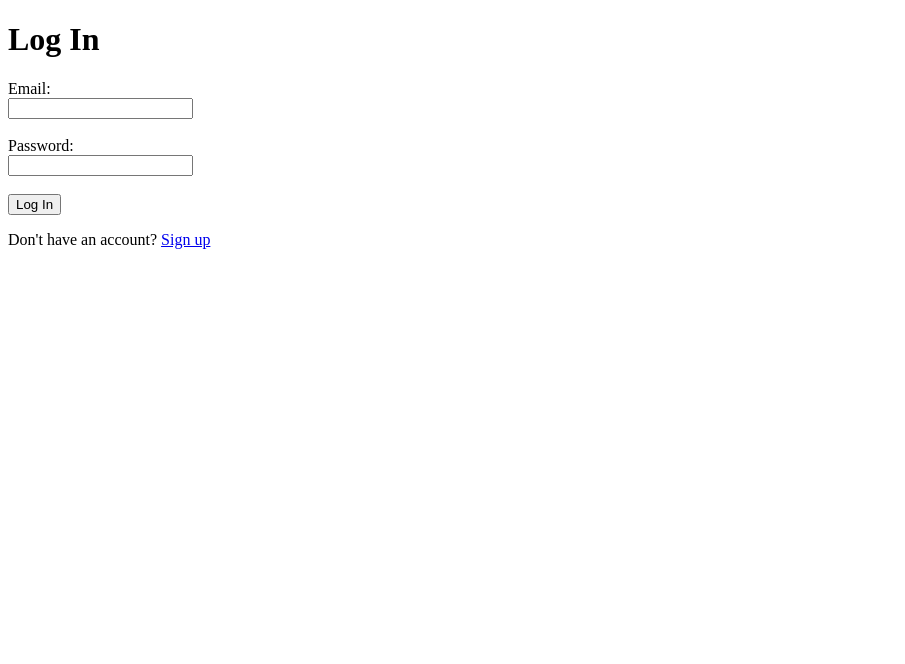
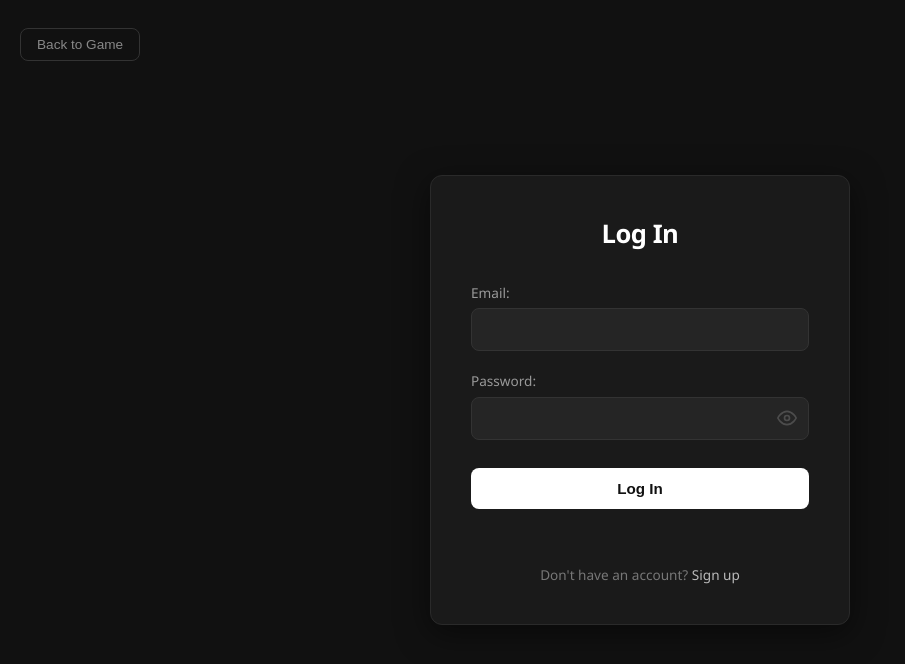
Before and after one commit to nikw18029/cs_professor_fnaf, a plain HTML site: page public/login.html in a window 1280 px wide. Shown: the whole page, without its empty margins (0-905 px from the left). Drawn offline with Linux system fonts and the light colour scheme.

Commit message:
login page has been made nice looking with CSS

```diff
--- /dev/null
+++ b/public/login.css
@@ -0,0 +1,190 @@
+* {
+    margin: 0;
+    padding: 0;
+    box-sizing: border-box;
+}
+
+body {
+    min-height: 100vh;
+    display: flex;
+    align-items: center;
+    justify-content: center;
+    background-color: #111;
+    font-family: 'Segoe UI', system-ui, -apple-system, sans-serif;
+    color: #e0e0e0;
+}
+
+#login-page,
+#signup-page,
+#dashboard-page {
+    width: 100%;
+    max-width: 420px;
+    padding: 2.5rem;
+    background-color: #1a1a1a;
+    border: 1px solid #2a2a2a;
+    border-radius: 12px;
+    box-shadow: 0 8px 32px rgba(0, 0, 0, 0.5);
+}
+
+h1 {
+    text-align: center;
+    margin-bottom: 2rem;
+    font-weight: 600;
+    color: #fff;
+    font-size: 1.6rem;
+    letter-spacing: -0.02em;
+}
+
+label {
+    display: block;
+    margin-bottom: 1.25rem;
+    font-size: 0.85rem;
+    color: #999;
+    font-weight: 500;
+}
+
+input[type="text"],
+input[type="email"],
+input[type="password"] {
+    width: 100%;
+    padding: 0.75rem 1rem;
+    margin-top: 0.4rem;
+    background-color: #252525;
+    border: 1px solid #333;
+    border-radius: 8px;
+    color: #e0e0e0;
+    font-size: 0.95rem;
+    transition: border-color 0.2s, box-shadow 0.2s;
+}
+
+input:focus {
+    outline: none;
+    border-color: #555;
+    box-shadow: 0 0 0 3px rgba(255, 255, 255, 0.06);
+}
+
+input::placeholder {
+    color: #555;
+}
+
+button {
+    width: 100%;
+    padding: 0.75rem;
+    margin-top: 0.5rem;
+    background-color: #fff;
+    color: #111;
+    border: none;
+    border-radius: 8px;
+    font-size: 0.95rem;
+    font-weight: 600;
+    cursor: pointer;
+    transition: background-color 0.2s, transform 0.1s;
+}
+
+button:hover {
+    background-color: #d0d0d0;
+}
+
+button:active {
+    transform: scale(0.98);
+}
+
+#logout-btn {
+    margin-top: 0.75rem;
+    background-color: transparent;
+    color: #888;
+    border: 1px solid #333;
+}
+
+#logout-btn:hover {
+    border-color: #555;
+    color: #ccc;
+}
+
+p {
+    text-align: center;
+    margin-top: 1.25rem;
+    font-size: 0.85rem;
+    color: #777;
+}
+
+#login-error,
+#signup-error {
+    color: #e55;
+    font-size: 0.85rem;
+    min-height: 1.2em;
+}
+
+a {
+    color: #bbb;
+    text-decoration: none;
+    font-weight: 500;
+    transition: color 0.2s;
+}
+
+a:hover {
+    color: #fff;
+}
+
+#dashboard-page p {
+    text-align: left;
+    color: #aaa;
+    font-size: 0.95rem;
+    margin-bottom: 0.5rem;
+}
+
+#dashboard-page strong,
+#dashboard-page span {
+    color: #fff;
+}
+
+#back-btn {
+    position: fixed;
+    top: 1.25rem;
+    left: 1.25rem;
+    width: auto;
+    padding: 0.5rem 1rem;
+    background-color: transparent;
+    color: #888;
+    border: 1px solid #333;
+    border-radius: 8px;
+    font-size: 0.85rem;
+    font-weight: 500;
+    z-index: 10;
+}
+
+#back-btn:hover {
+    border-color: #555;
+    color: #fff;
+}
+
+.password-wrapper {
+    position: relative;
+    width: 100%;
+}
+
+.password-wrapper input {
+    padding-right: 2.75rem;
+}
+
+.toggle-pw {
+    position: absolute;
+    right: 0.75rem;
+    top: calc(50% + 0.2rem);
+    transform: translateY(-50%);
+    cursor: pointer;
+    font-size: 1.1rem;
+    opacity: 0.4;
+    transition: opacity 0.2s;
+    user-select: none;
+}
+
+.toggle-pw:hover {
+    opacity: 0.8;
+}
+
+.eye-icon {
+    display: block;
+    color: #888;
+
+}
--- a/public/login.html
+++ b/public/login.html
@@ -3,24 +3,45 @@
 <head>
     <meta charset="UTF-8">
     <meta name="viewport" content="width=device-width, initial-scale=1.0">
-    <link rel="stylesheet" href="styles.css" />
+    <link rel="stylesheet" href="login.css" />
     <title>Sign Up / Log In</title>
 </head>
 <body>
+    <button id =back-btn type="button" onClick="window.location.href='index.html'"> Back to Game </button>
     <div id="login-page">
         <h1>Log In</h1>
-        <label>Email:<br><input type="email" id="login-email"></label><br><br>
-        <label>Password:<br><input type="password" id="login-password"></label><br><br>
-        <button id="login-btn">Log In</button>
+        <label>Email:<br><input type="email" id="login-email"></label>
+        <label>Password:<br>
+            <div class="password-wrapper">
+                <input type="password" id="login-password">
+                <span class="toggle-pw" onclick="togglePassword(this)">
+                    <svg class="eye-icon" xmlns="http://www.w3.org/2000/svg" width="20" height="20" viewBox="0 0 24 24" fill="none" stroke="currentColor" stroke-width="2" stroke-linecap="round" stroke-linejoin="round">
+                        <path d="M1 12s4-8 11-8 11 8 11 8-4 8-11 8-11-8-11-8z"/>
+                        <circle cx="12" cy="12" r="3"/>
+                    </svg>
+                </span>
+            </div>
+        </label>
+        <div> <button id="login-btn">Log In</button> </div>
         <p id="login-error"></p>
         <p>Don't have an account? <a href="#" id="show-signup">Sign up</a></p>
     </div>
 
     <div id="signup-page" style="display:none;">
         <h1>Sign Up</h1>
-        <label>Name:<br><input type="text" id="signup-name"></label><br><br>
-        <label>Email:<br><input type="email" id="signup-email"></label><br><br>
-        <label>Password:<br><input type="password" id="signup-password"></label><br><br>
+        <label>Name:<br><input type="text" id="signup-name"></label>
+        <label>Email:<br><input type="email" id="signup-email"></label>
+        <label>Password:<br>
+            <div class="password-wrapper">
+                <input type="password" id="signup-password">
+                <span class="toggle-pw" onclick="togglePassword(this)">
+                    <svg class="eye-icon" xmlns="http://www.w3.org/2000/svg" width="20" height="20" viewBox="0 0 24 24" fill="none" stroke="currentColor" stroke-width="2" stroke-linecap="round" stroke-linejoin="round">
+                        <path d="M1 12s4-8 11-8 11 8 11 8-4 8-11 8-11-8-11-8z"/>
+                        <circle cx="12" cy="12" r="3"/>
+                    </svg>
+                </span>
+            </div>
+        </label>
         <button id="signup-btn">Sign Up</button>
         <p id="signup-error"></p>
         <p>Already have an account? <a href="#" id="show-login">Log in</a></p>
--- a/public/login.js
+++ b/public/login.js
@@ -97,3 +97,23 @@ document.getElementById("login-btn").addEventListener("click", () => {
 document.getElementById("logout-btn").addEventListener("click", () => {
     showPage(loginPage);
 });
+
+// view password function with svgs for password eye symbol
+function togglePassword(el) {
+    const input = el.closest('.password-wrapper').querySelector('input');
+    if (input.type === "password") {
+        input.type = "text";
+        el.innerHTML = `<svg class="eye-icon" xmlns="http://www.w3.org/2000/svg" width="20" height="20" viewBox="0 0 24 24" fill="none" stroke="currentColor" stroke-width="2" stroke-linecap="round" stroke-linejoin="round">
+            <path d="M17.94 17.94A10.07 10.07 0 0 1 12 20c-7 0-11-8-11-8a18.45 18.45 0 0 1 5.06-5.94"/>
+            <path d="M9.9 4.24A9.12 9.12 0 0 1 12 4c7 0 11 8 11 8a18.5 18.5 0 0 1-2.16 3.19"/>
+            <path d="M14.12 14.12a3 3 0 1 1-4.24-4.24"/>
+            <line x1="1" y1="1" x2="23" y2="23"/>
+        </svg>`;
+    } else {
+        input.type = "password";
+        el.innerHTML = `<svg class="eye-icon" xmlns="http://www.w3.org/2000/svg" width="20" height="20" viewBox="0 0 24 24" fill="none" stroke="currentColor" stroke-width="2" stroke-linecap="round" stroke-linejoin="round">
+            <path d="M1 12s4-8 11-8 11 8 11 8-4 8-11 8-11-8-11-8z"/>
+            <circle cx="12" cy="12" r="3"/>
+        </svg>`;
+    }
+}
```
